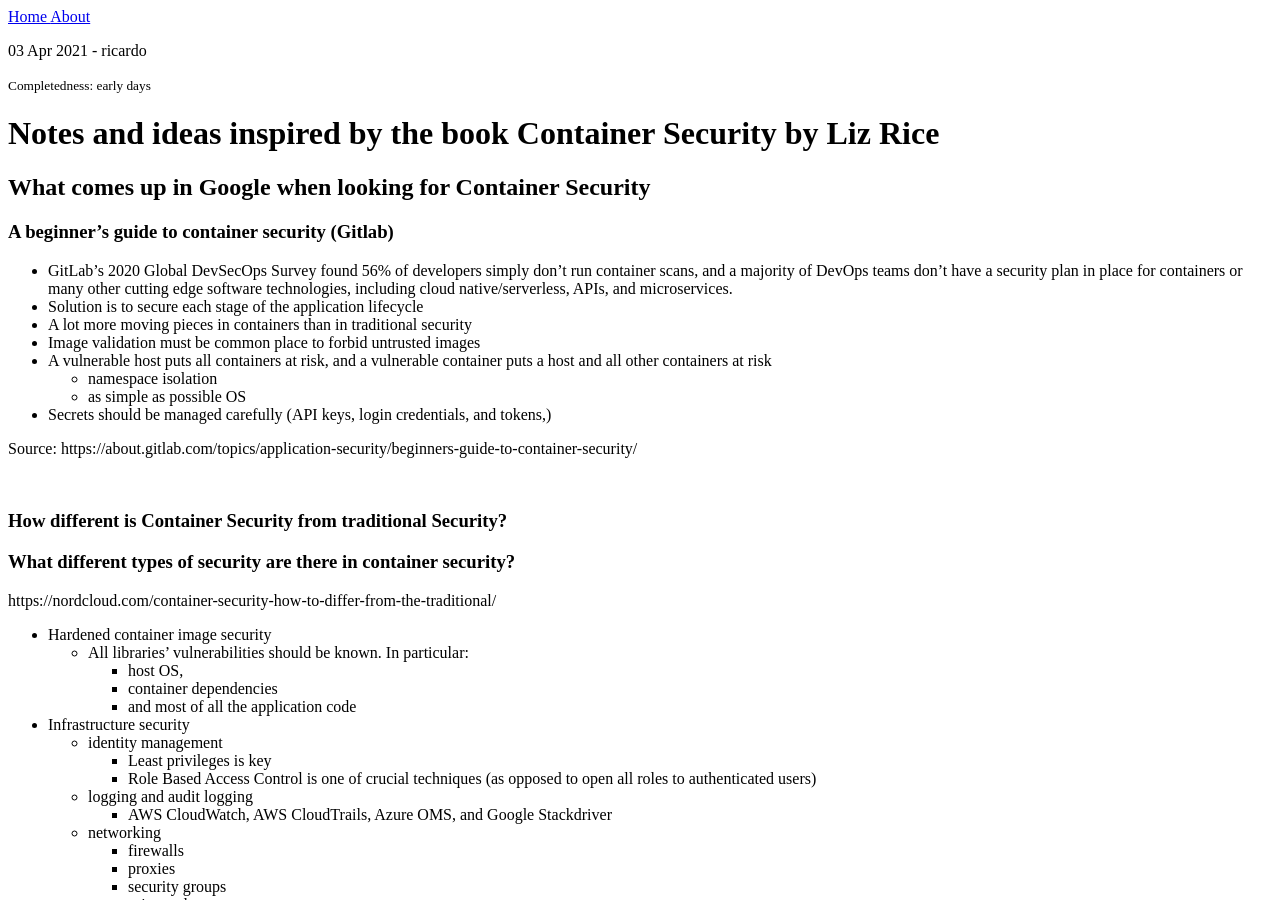
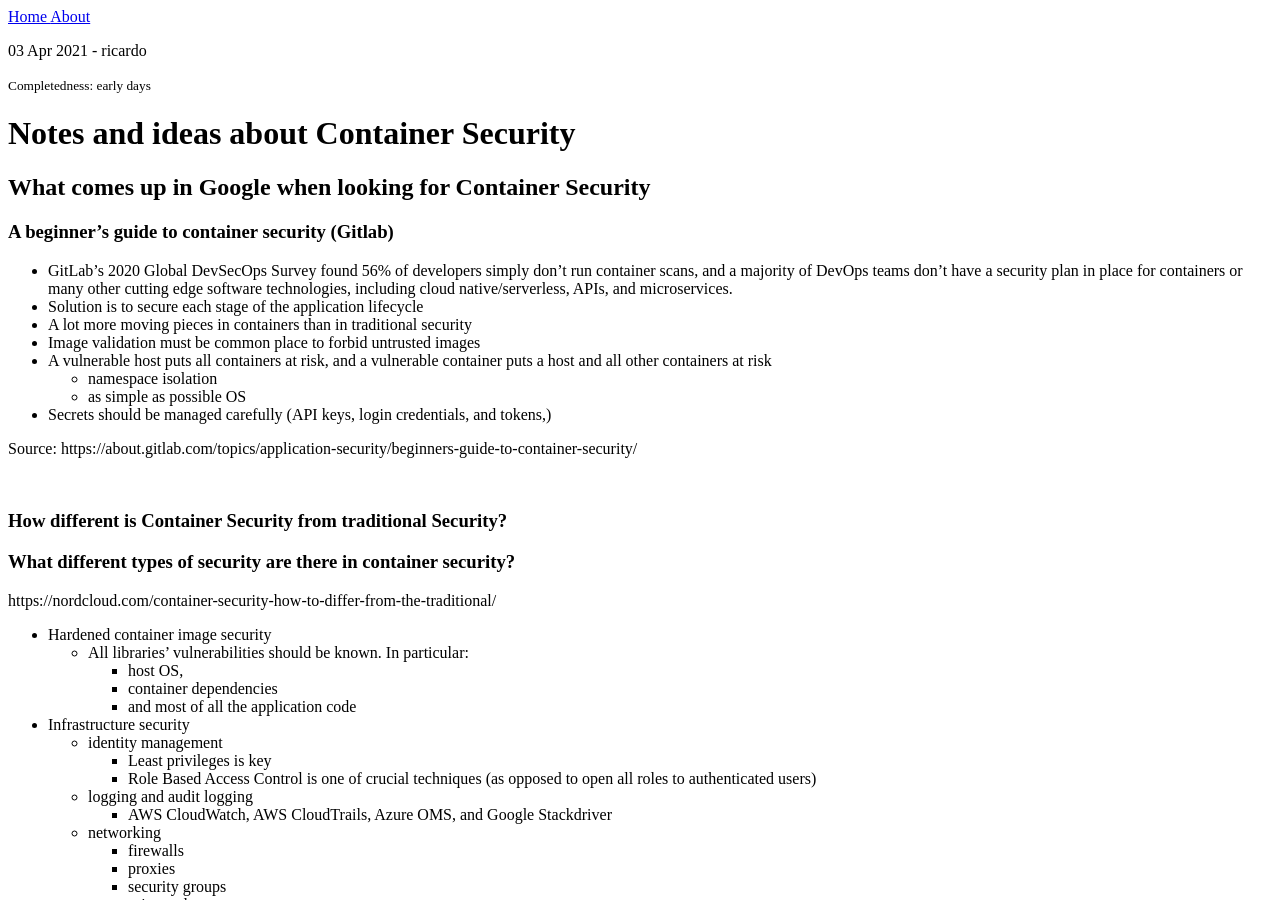
Before and after one commit to ricardoptcosta/ricardoptcosta.github.io, a Jekyll site: the page built from _posts/2021-04-03-container-security.md, in a window 1280 px wide and 900 px high. Built offline with Jekyll 4.4.1, drawn with Linux system fonts in a browser that asks for light colours.

```diff
--- a/_posts/2021-04-03-container-security.md
+++ b/_posts/2021-04-03-container-security.md
@@ -1,7 +1,7 @@
 ---
 layout: post
 author: ricardo
-title: Notes and ideas inspired by the book Container Security by Liz Rice
+title: Notes and ideas about Container Security
 completedness: early days
 
 ---
```
